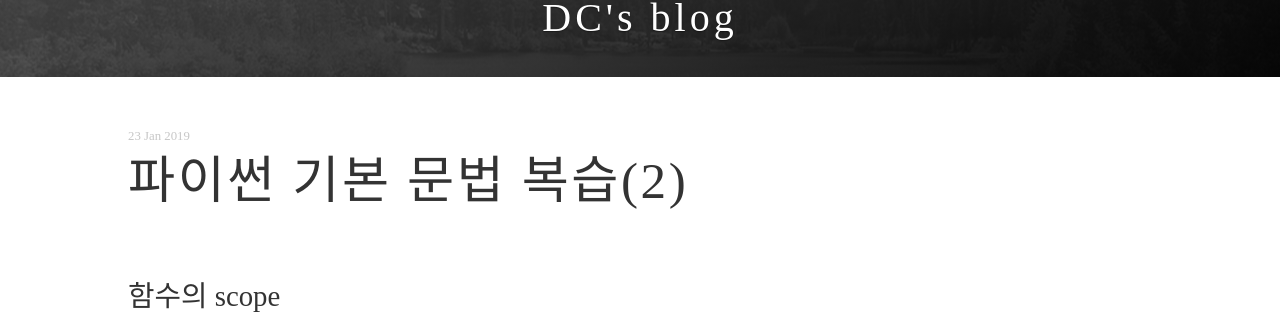
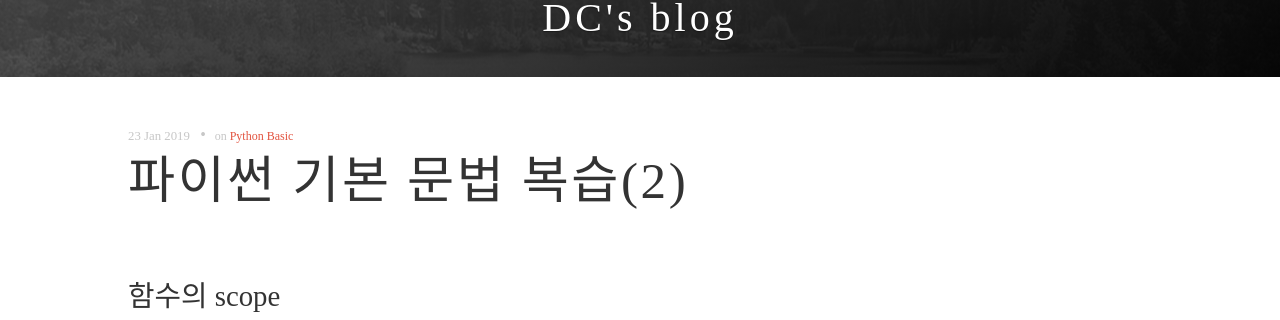
Before and after one commit to DongChanS/DongChanS.github.io, a Jekyll site: the page built from _posts/2019-01-23-18.md, in a window 1280 px wide and 900 px high. Shown: the part 274-594 px from the top of the window. Built offline with Jekyll 4.4.1, drawn with Linux system fonts in a browser that asks for light colours; some web fonts are replaced; comment, search, counter and statistics services are not loaded.

Commit message:
Update 2019-01-23-18.md

```diff
--- a/_posts/2019-01-23-18.md
+++ b/_posts/2019-01-23-18.md
@@ -2,6 +2,7 @@
 layout: post
 title: 파이썬 기본 문법 복습(2)
 author: Shin Dong Chan
+tags: ['Python Basic']
 ---
 <br>
 
```
